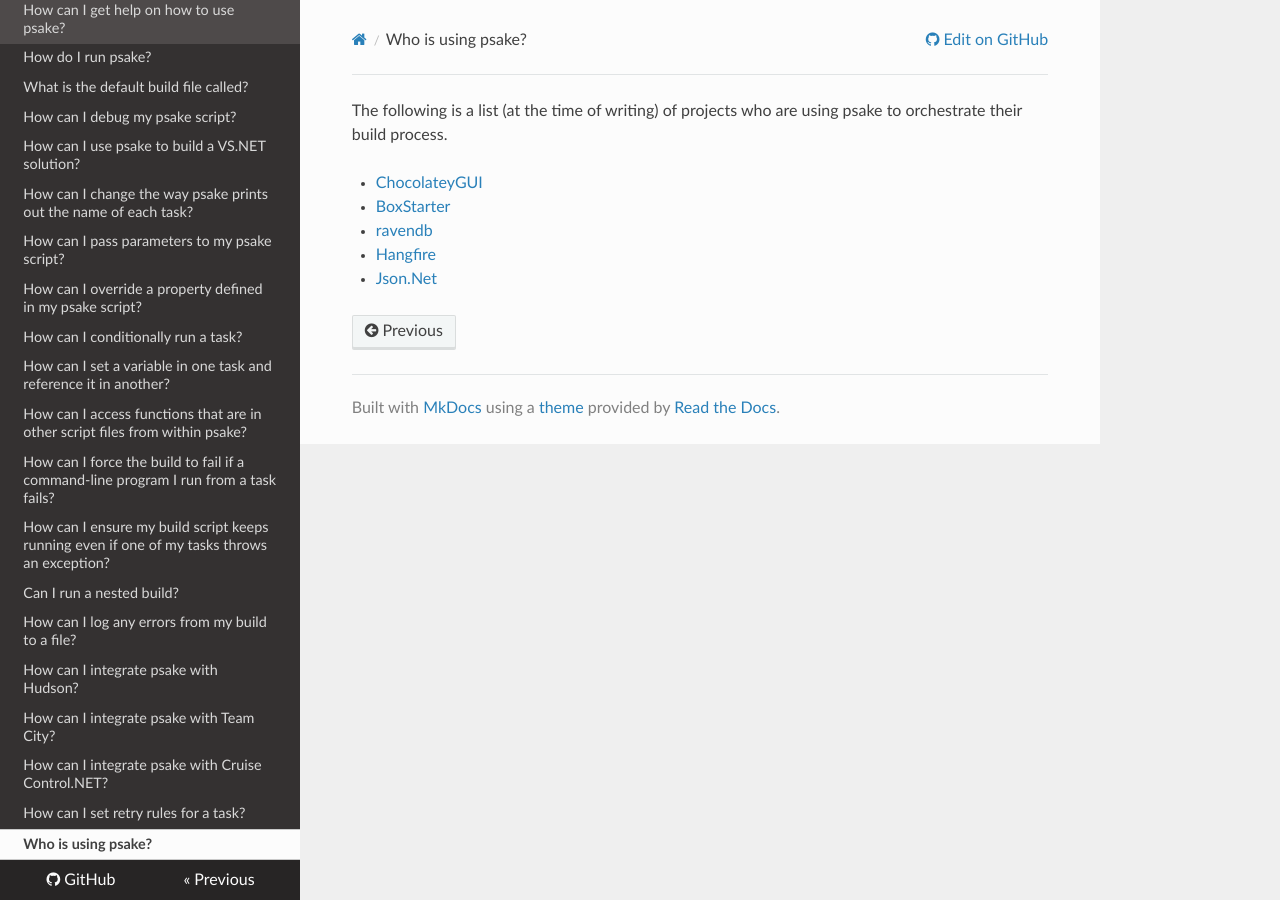
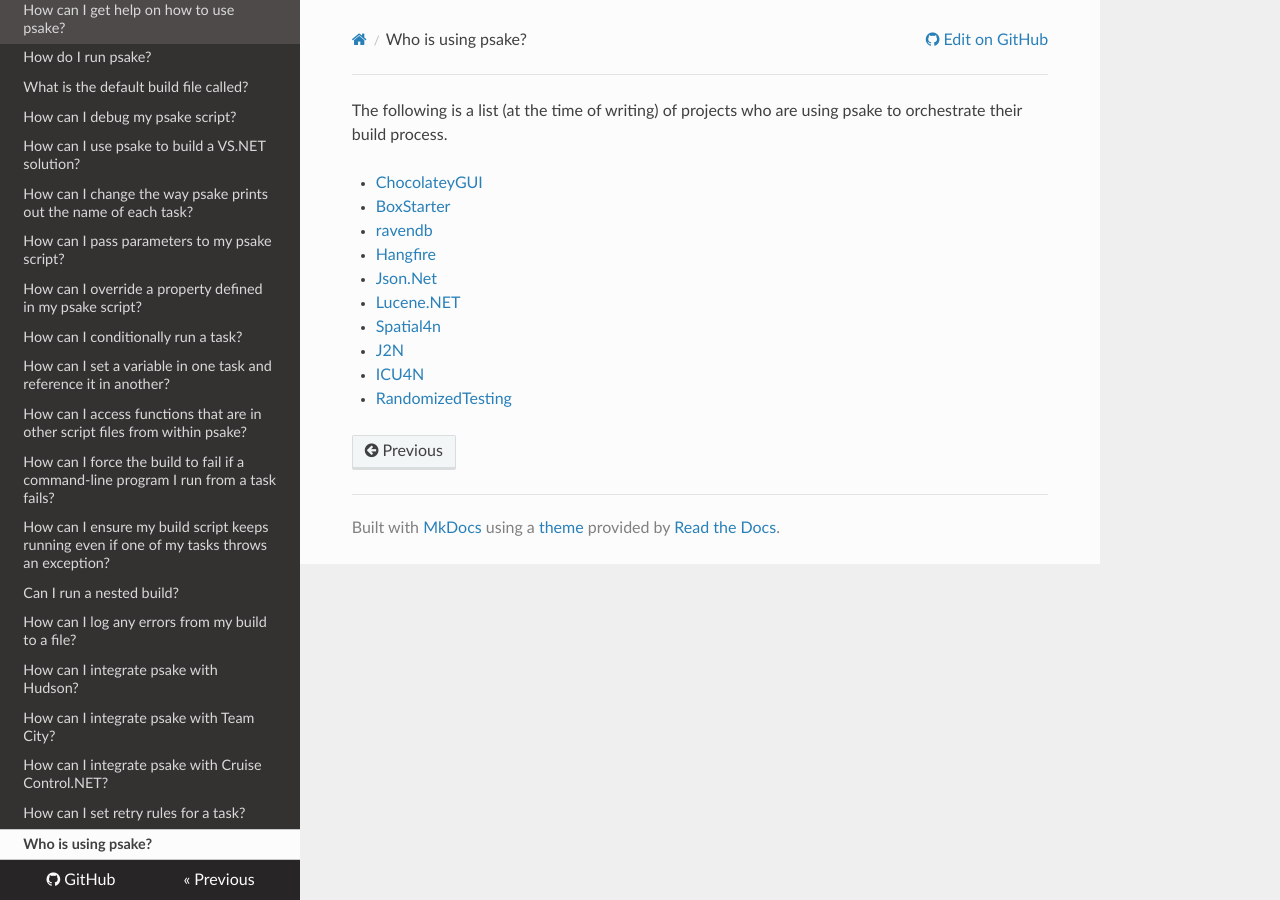
Before and after one commit to psake/psake, an MkDocs documentation site: the page built from docs/who-is-using-psake.md, in a window 1280 px wide. Built offline with MkDocs 1.6.1, drawn with Linux system fonts in a browser that asks for light colours; nearby versions of some CDN libraries; old or Windows-style settings are respelled for this version of MkDocs.

Commit message:
who-is-using-psake.md: Added additional projects

```diff
--- a/docs/who-is-using-psake.md
+++ b/docs/who-is-using-psake.md
@@ -5,3 +5,8 @@ The following is a list (at the time of writing) of projects who are using psake
 * [ravendb](https://github.com/ravendb/ravendb)
 * [Hangfire](https://github.com/HangfireIO/Hangfire)
 * [Json.Net](https://github.com/JamesNK/Newtonsoft.Json)
+* [Lucene.NET](https://github.com/apache/lucenenet)
+* [Spatial4n](https://github.com/Spatial4n/Spatial4n)
+* [J2N](https://github.com/NightOwl888/J2N)
+* [ICU4N](https://github.com/NightOwl888/ICU4N)
+* [RandomizedTesting](https://github.com/NightOwl888/RandomizedTesting)
```
